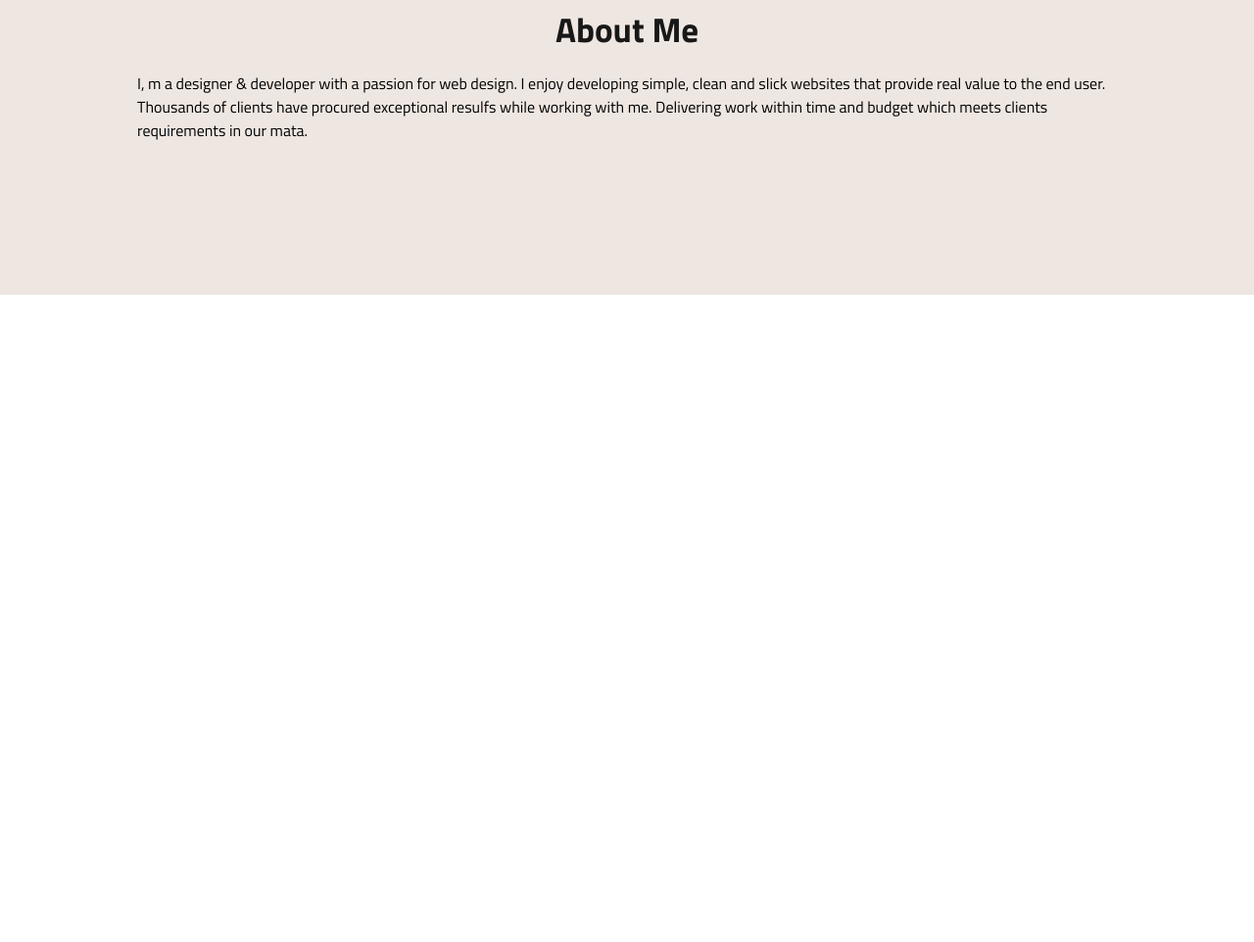
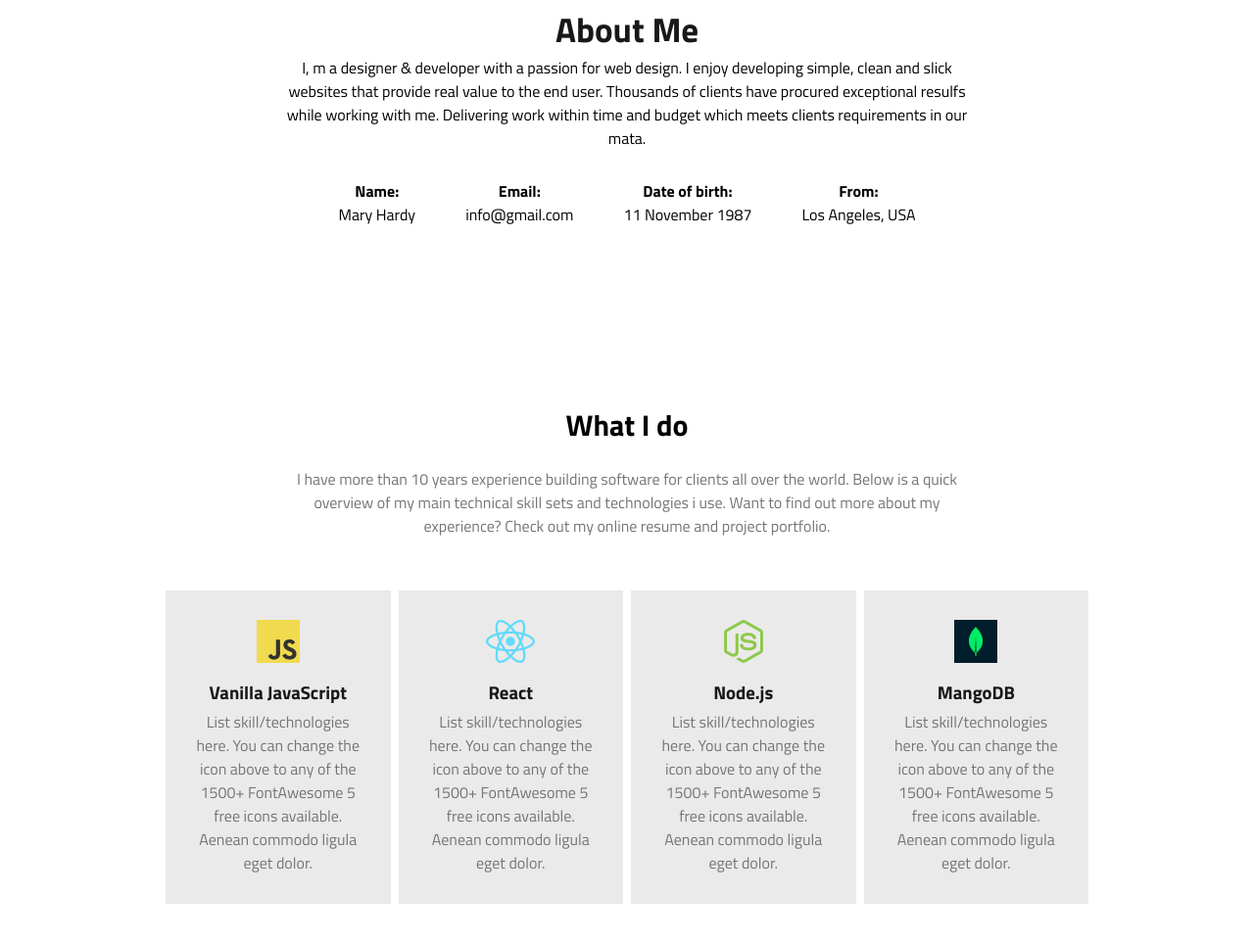
Before and after one commit to rashed4752/Portfolio-Site, a plain HTML site: page index.html in a window 1280 px wide. Shown: the part 668-1630 px from the top of the page at 98% size. Before the commit the page ends 969 px from the top, so only its background shows below. Drawn offline with nearby package versions, Linux system fonts and the light colour scheme.

Commit message:
skrill add

```diff
--- a/index.html
+++ b/index.html
@@ -36,7 +36,63 @@
             <p class="section_discription">
                 I, m a designer & developer with a passion for web design. I enjoy developing simple, clean and slick websites that provide real value to the end user. Thousands of clients have procured exceptional resulfs while working with me. Delivering work within time and budget which meets clients requirements in our mata.
             </p>
+            <div class="about_info_container">
+                <div class="about_inf_">
+                    <h4 class="infoo">Name:</h4>
+                    <p class="info_description">Mary Hardy</p>
+                </div>
+                <div class="about_inf_">
+                    <h4 class="infoo">Email:</h4>
+                    <p class="info_description">info@gmail.com</p>
+                </div>
+                <div class="about_inf_">
+                    <h4 class="infoo">Date of birth:</h4>
+                    <p class="info_description">11 November 1987</p>
+                </div>
+                <div class="about_inf_">
+                    <h4 class="infoo">From:</h4>
+                    <p class="info_description">Los Angeles, USA</p>
+                </div>
+            </div>
         </section>
+
+        <!-- what i do section start -->
+        <section class="do_section_content">
+            <h3 class="do_sec_title">What I do</h3>
+            <p class="do_sec_disc">
+                I have more than 10 years experience building software for clients all over the world. Below is a quick overview of my main technical skill sets and technologies i use. Want to find out more about my experience? Check out my online resume and project portfolio.
+            </p>
+
+        </section>
+
+        <section class="whats_i_do_sec">
+            <div class="skrills_container">
+                <div class="skrill">
+                    <img src="images/icons/js.png" alt="">
+                    <h3 class="skrill_title">Vanilla JavaScript</h3>
+                    <p class="skrills_disc">List skill/technologies here. You can change the icon above to any of the 1500+ FontAwesome 5 free icons available. Aenean commodo ligula eget dolor.</p>
+                </div>
+                <div class="skrill">
+                    <img src="images/icons/react.png" alt="">
+                    <h3 class="skrill_title">React</h3>
+                    <p class="skrills_disc">List skill/technologies here. You can change the icon above to any of the 1500+ FontAwesome 5 free icons available. Aenean commodo ligula eget dolor.</p>
+                </div>
+                <div class="skrill">
+                    <img src="images/icons/nodejs.png" alt="">
+                    <h3 class="skrill_title">Node.js</h3>
+                    <p class="skrills_disc">List skill/technologies here. You can change the icon above to any of the 1500+ FontAwesome 5 free icons available. Aenean commodo ligula eget dolor.</p>
+                </div>
+                <div class="skrill">
+                    <img src="images/icons/mongo.png" alt="">
+                    <h3 class="skrill_title">MangoDB</h3>
+                    <p class="skrills_disc">List skill/technologies here. You can change the icon above to any of the 1500+ FontAwesome 5 free icons available. Aenean commodo ligula eget dolor.</p>
+                </div>
+            </div>
+        </section>
+        <!-- what i do section end -->
+
+        <section class=""></section>
+
     </main>
 
     <footer>
--- a/style.css
+++ b/style.css
@@ -112,11 +112,62 @@ a{
 
 /*about section syle*/
 .about_section{
-    padding: 140px;
-    background-color: #eee6e0;
+    padding: 140px 0px 100px;
+    /* background-color: #eee6e0; */
+    max-width: 700px;
+    margin: 0 auto;
+    text-align: center;
 }
 .section_tytle{
     text-align: center;
     color: #181818;
     font-size: 35px;
 }
+.about_info_container{
+    display: flex;
+    justify-content: space-around;
+    padding: 30px;
+}
+.about_inf_ h4, p{
+    text-align: center;
+    margin: 0;
+    padding: 0;
+}
+
+/* what i do section  */
+.do_section_content{
+    width: 700px;
+    margin: 0 auto;
+    text-align: center;
+    padding: 50px 0 ;
+}
+.do_sec_title{
+    padding-bottom: 20px;
+    font-size: 30px;
+}
+.do_sec_disc{
+    color: #757575;
+}
+/* skrill content  */
+.whats_i_do_sec{
+    width: 950px;
+    margin: 0 auto;
+}
+.skrills_container{
+    display: flex;
+    padding-bottom: 35px;
+}
+.skrill{
+    padding: 30px;
+    margin: 4px;
+    text-align: center;
+    color: #757575;
+    background-color: rgb(235, 234, 234);
+}
+.skrill>h3{
+    color: #181818;
+    margin-bottom: 4px;
+}
+.skrill >img{
+    margin-bottom: 10px;
+}
```
